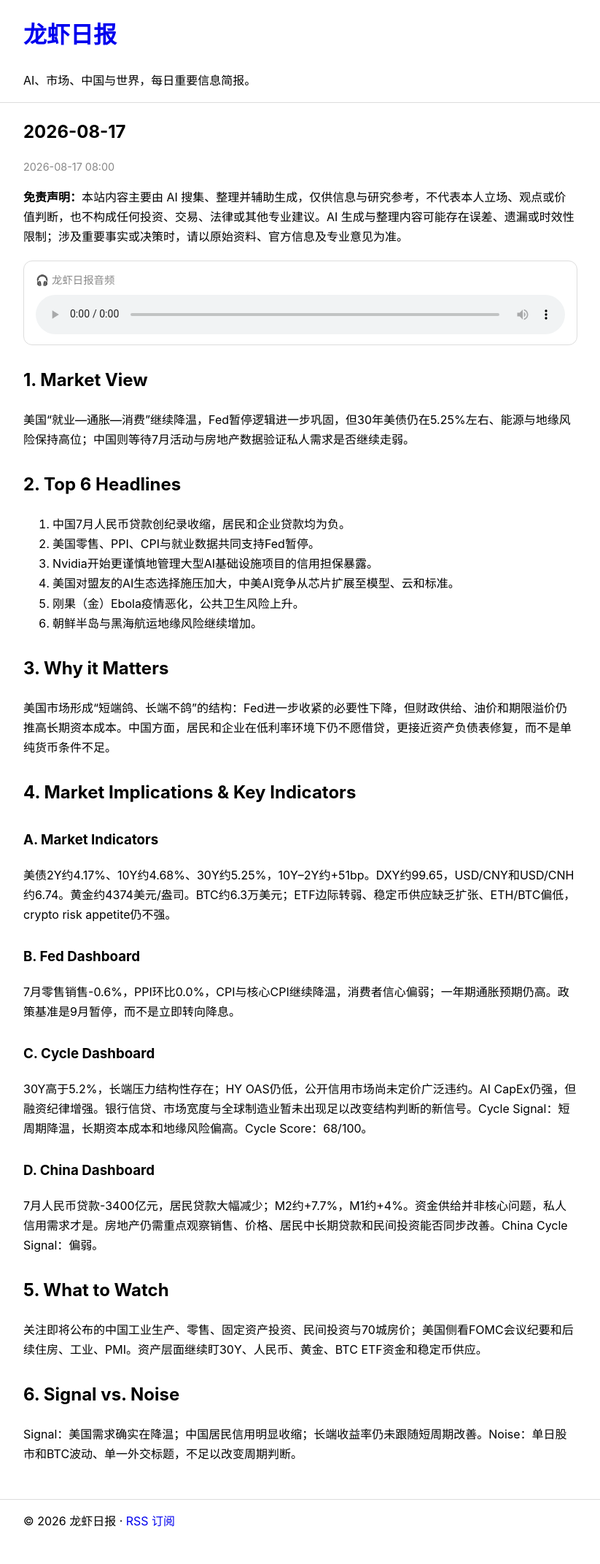
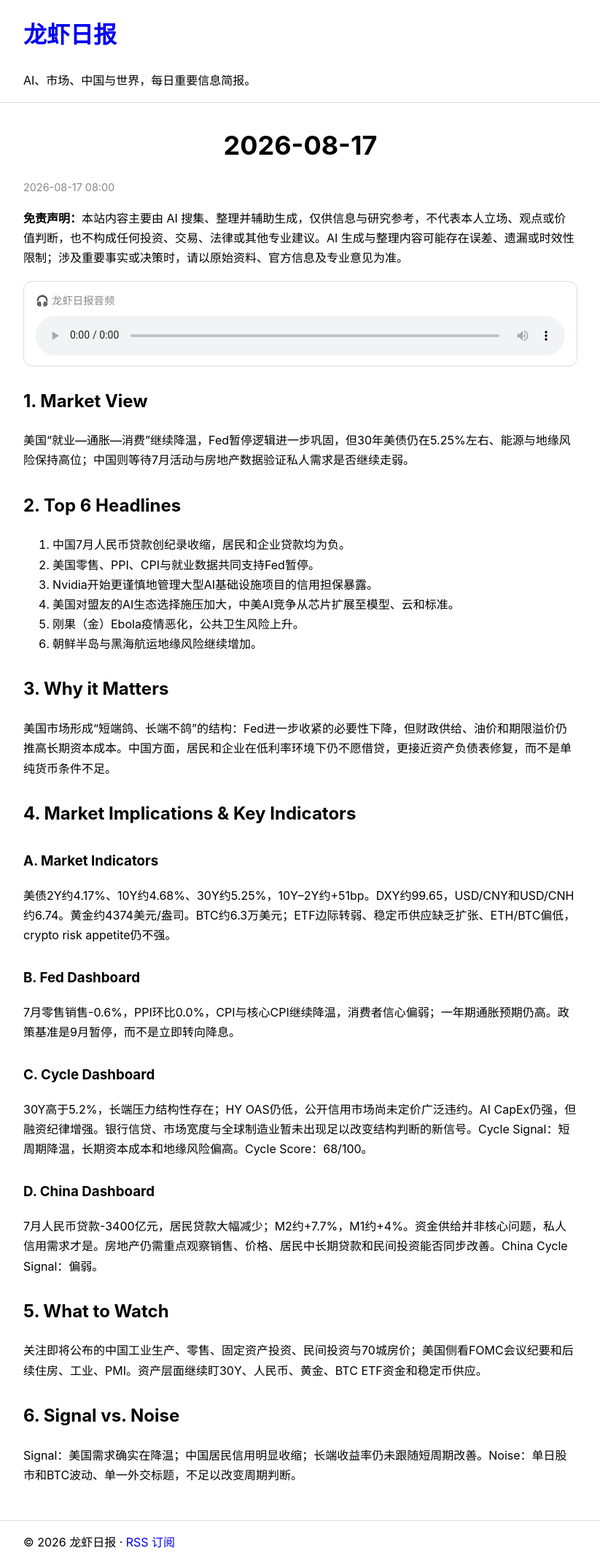
Before and after one commit to tangkk/daily_brief, a Jekyll site: the page built from _posts/2026-08-17-daily-brief.md, in a window 1280 px wide. Shown: the whole page at 73% size, without its empty margins (228-1051 px from the left). Built offline with Jekyll 4.4.1, drawn with Linux system fonts in a browser that asks for light colours; before the commit the page ends 2115 px from its top, so only the background shows below that.

Commit message:
Style article date heading

```diff
--- a/assets/css/main.css
+++ b/assets/css/main.css
@@ -14,3 +14,5 @@ a:hover { text-decoration: underline; }
 .audio { margin: 18px 0 24px; padding: 14px 16px; border: 1px solid #ddd; border-radius: 12px; }
 .audio-label { margin: 0 0 8px; color: #888; font-size: 0.9rem; }
 .audio audio { display: block; width: 100%; }
+
+.post > h1 { text-align: center; font-size: 2.25rem; color: #000; margin-top: 28px; margin-bottom: 12px; }
```
